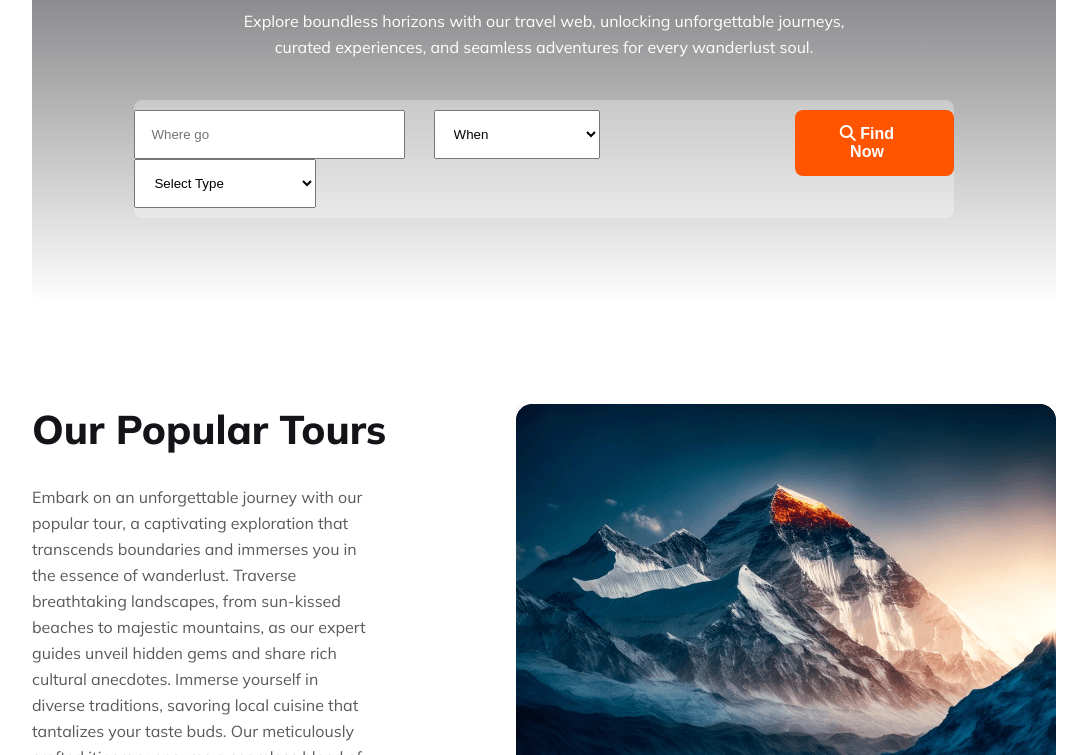
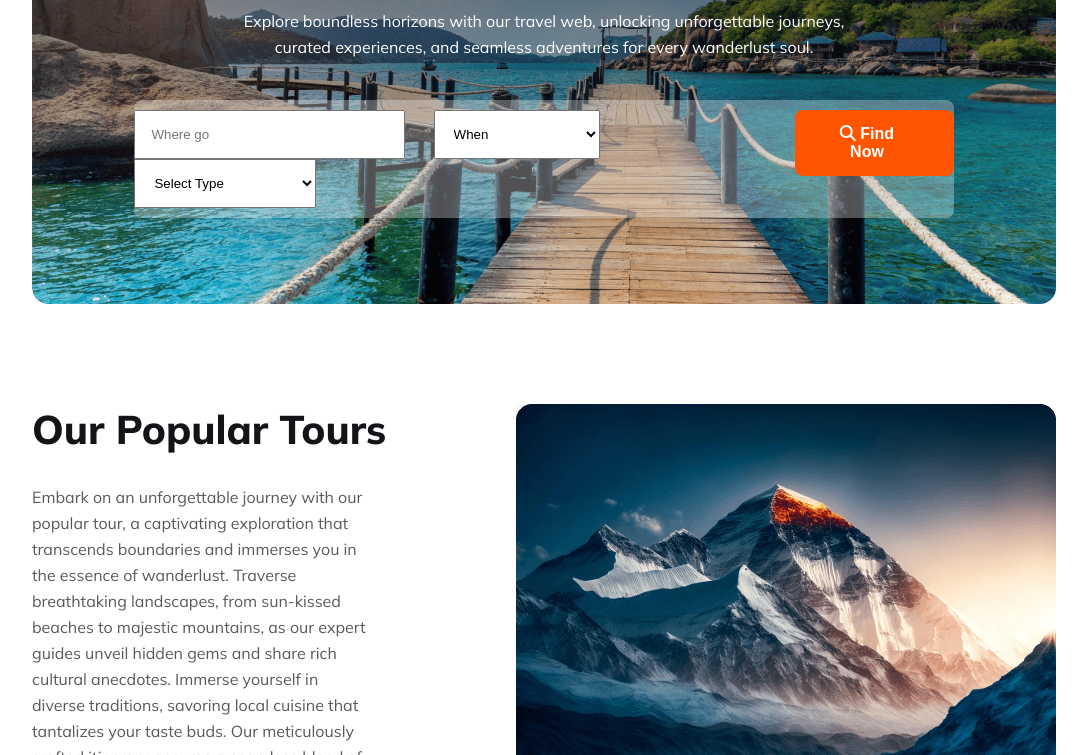
Before and after one commit to NomanSiddike/ns-assignment-02, a plain HTML site: page index.html in a window 1280 px wide. Shown: the part 345-1100 px from the top of the page, without its empty margins (96-1183 px from the left). Drawn offline with Linux system fonts and the light colour scheme; the site is published under a folder, as on GitHub Pages, so addresses that start at the root find nothing.

Commit message:
some part completed

```diff
--- a/style/style.css
+++ b/style/style.css
@@ -64,7 +64,7 @@ span {
 }
 
 .banner-container {
-    background-image: linear-gradient(180deg, rgba(19, 19, 24, 0.80) 0%, rgba(19, 19, 24, 0.00) 100%), url('/Images/Group\ 13\ \(1\)\ \(1\).png');
+    background-image: linear-gradient(180deg, rgba(19, 19, 24, 0.80) 0%, rgba(19, 19, 24, 0.00) 100%), url('../Images/Group\ 13\ \(1\)\ \(1\).png');
     background-repeat: no-repeat;
     width: 80%;
     height: 500px;
```
